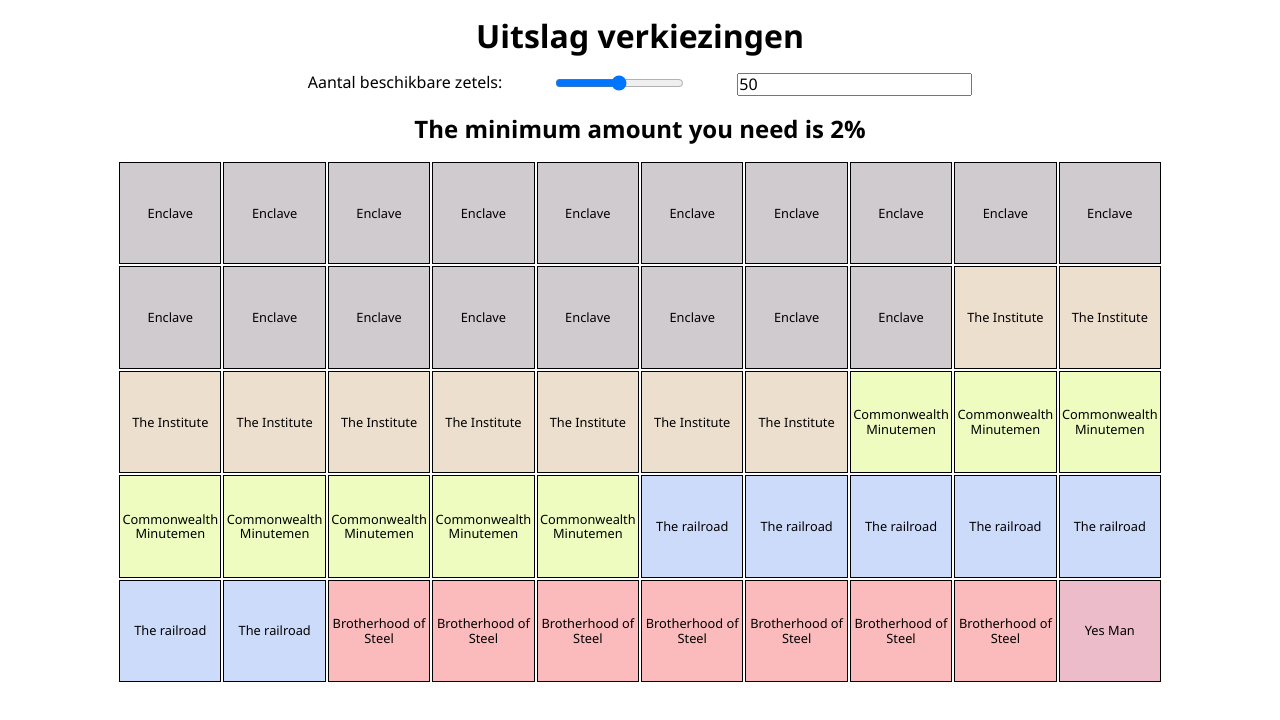
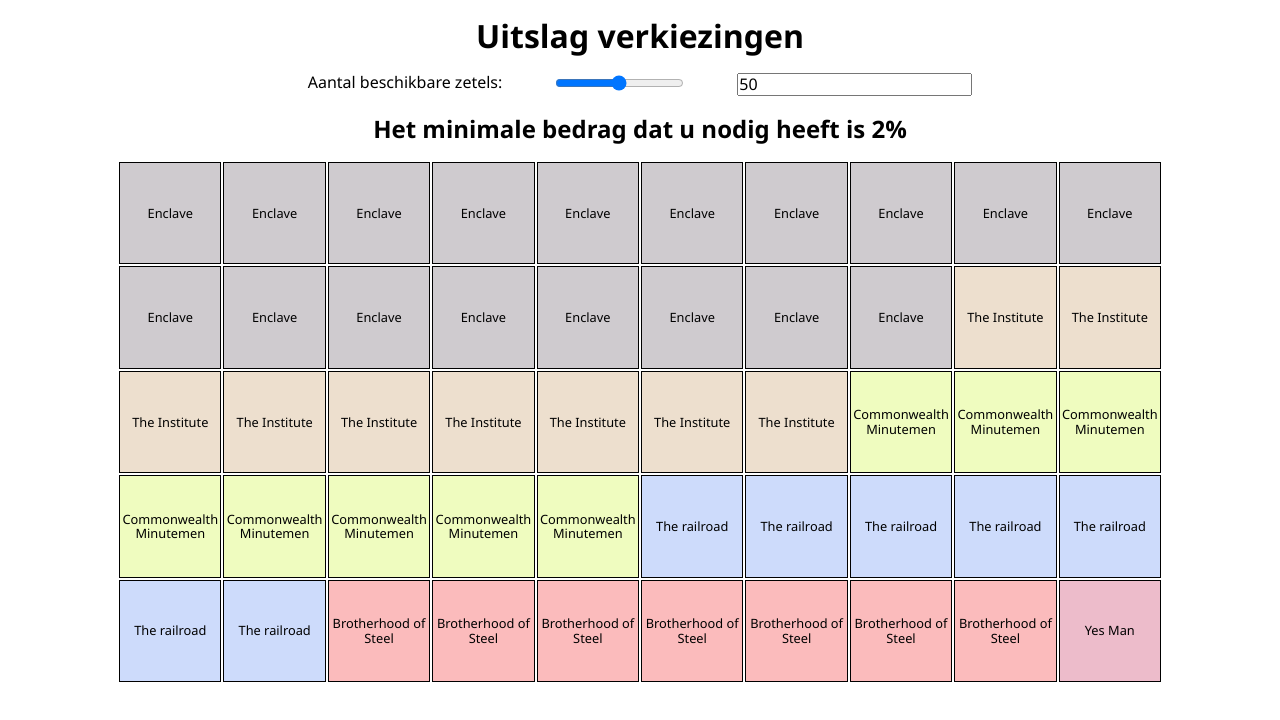
Before and after one commit to random-AP-user/PythonOOPeindopdracht, a plain HTML site: page website/index.html in a window 1280 px wide. Drawn offline with Linux system fonts and the light colour scheme.

Commit message:
website change

```diff
--- a/website/index.html
+++ b/website/index.html
@@ -20,7 +20,7 @@
             </div>
             <input type="number" min="1" value="50" class="number" id="playbackSpeed" placeholder="amount of seats">
         </div>
-        <h2>The minimum amount you need is <span id="percentage">0%</span></h2>
+        <h2>Het minimale bedrag dat u nodig heeft is <span id="percentage">0%</span></h2>
     </header>
     <main>
         <div id="containerTable">
```
